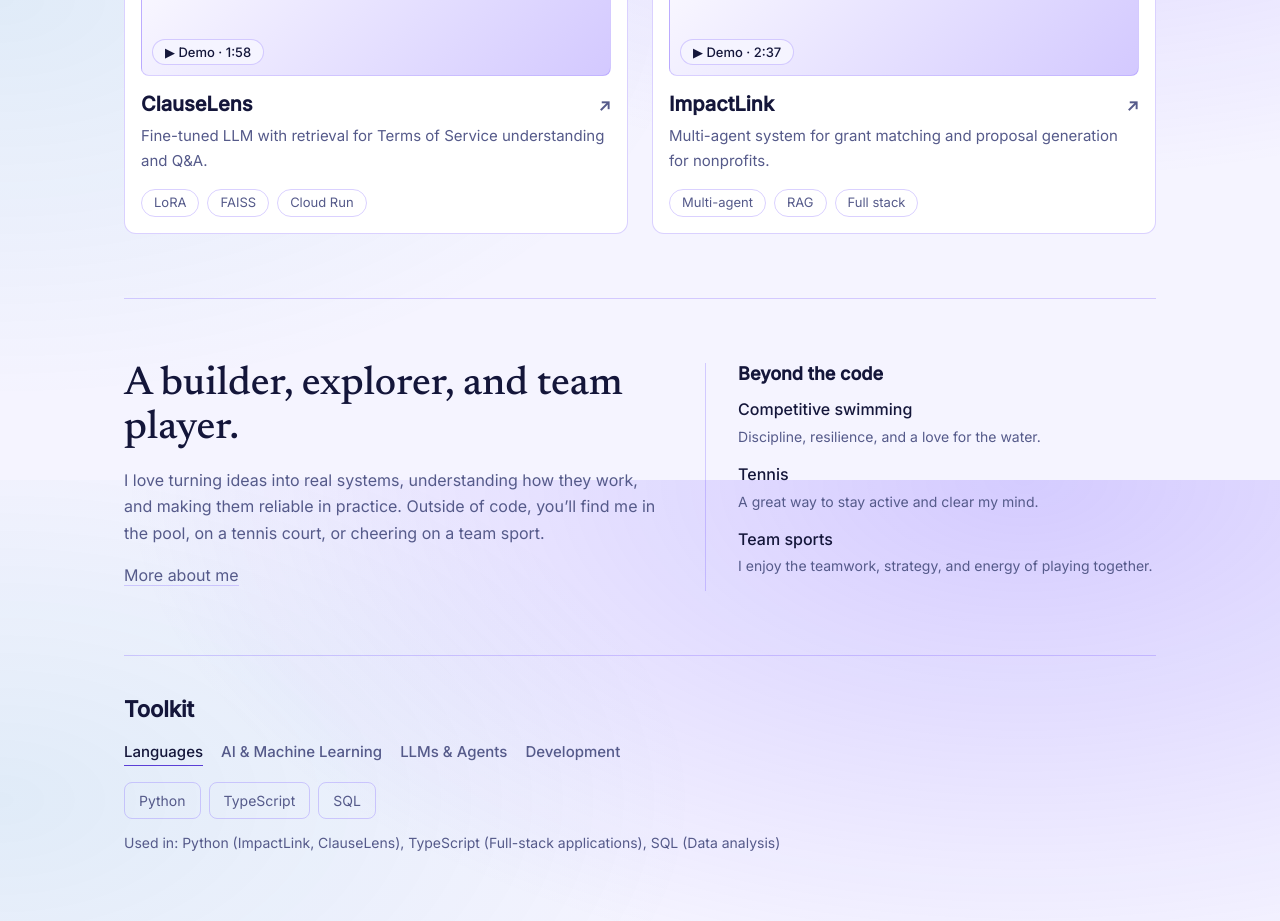
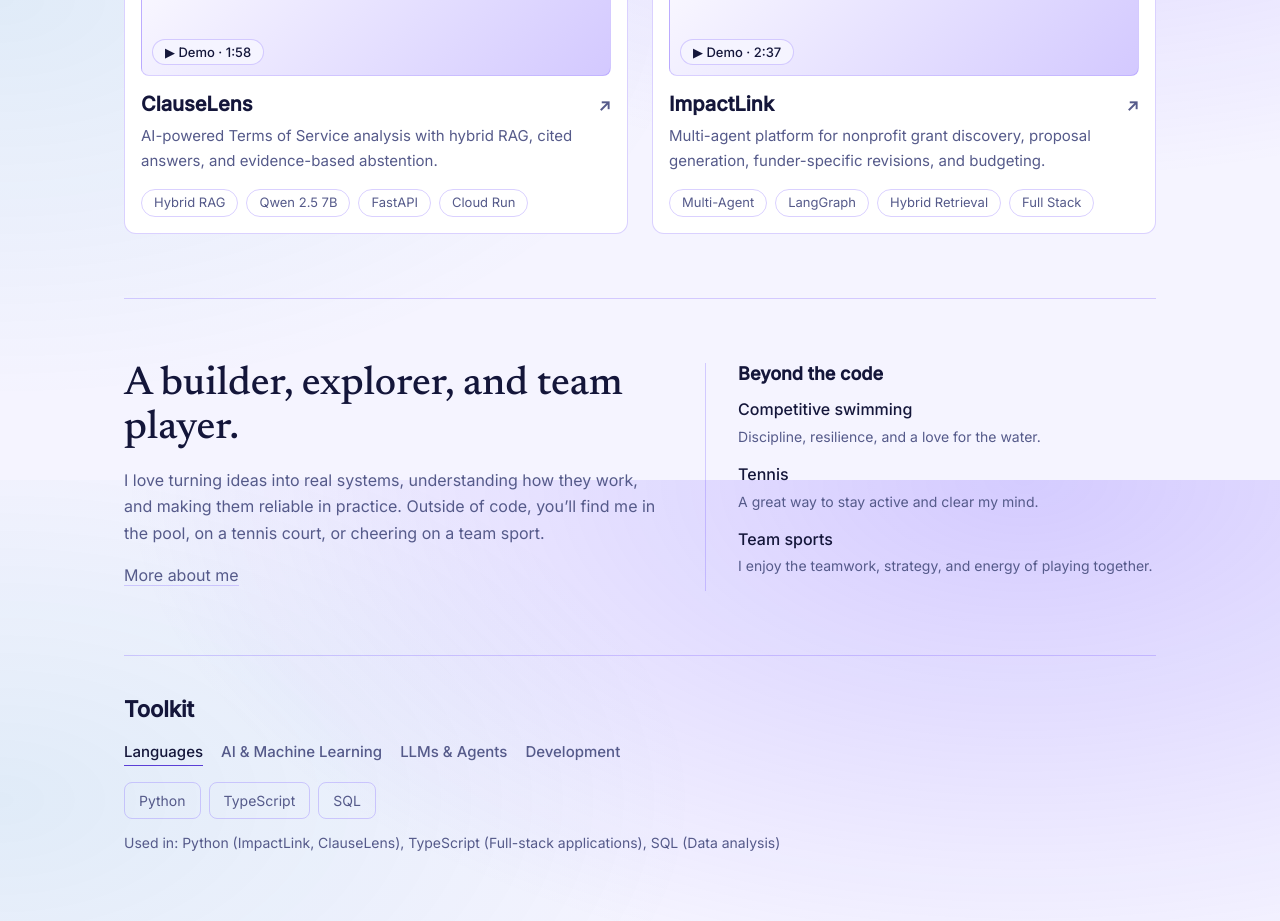
Before and after one commit to aarushi211/Portfolio, a Next.js app: page / in a window 1280 px wide. Shown: the part 1120-2041 px from the top of the page. Built offline with nearby package versions, Linux system fonts and the light colour scheme.

Commit message:
updated impactlink and clauselens details

```diff
--- a/src/data/projects/clauselens.ts
+++ b/src/data/projects/clauselens.ts
@@ -5,43 +5,55 @@ export const clauselens: Project = {
     slug: "clauselens",
     name: "ClauseLens",
     featured: true,
-    demoLength: "1:58",
+    demoLength: "1:58", // Verify against the uploaded YouTube video
 
     desc:
-        "Fine-tuned LLM with retrieval for Terms of Service understanding and Q&A.",
+        "AI-powered Terms of Service analysis with hybrid RAG, cited answers, and evidence-based abstention.",
 
-    tags: ["LoRA", "FAISS", "Cloud Run"],
+    tags: [
+        "Hybrid RAG",
+        "Qwen 2.5 7B",
+        "FastAPI",
+        "Cloud Run",
+    ],
+
     cats: ["RAG", "LLM & Agents"],
 
     github:
         "https://github.com/aarushi211/ClauseLens",
+
     live:
         "https://tos-summarization.vercel.app/",
 
-    demoVideo: "https://youtu.be/eazhCX62HJ8?si=3VGlTZdEcJmnP1ab",
+    demoVideo:
+        "https://youtu.be/eazhCX62HJ8",
 
     overview:
-        "ClauseLens helps users understand lengthy Terms of Service agreements through concise summaries and document-grounded questions and answers.",
+        "ClauseLens helps users understand complex Terms of Service agreements through clause analysis and document-grounded Q&A. It retrieves relevant passages, generates answers with inspectable source references, and abstains when sufficient supporting evidence is unavailable. The application uses a fine-tuned, quantized 7B language model designed to support CPU-only inference.",
 
     arch: [
         [
             "Document ingestion",
-            "Extract and prepare text from Terms of Service documents.",
+            "Extract text from uploaded PDFs and prepare structure-aware chunks with source metadata.",
         ],
         [
-            "Retrieval",
-            "Retrieve relevant passages using FAISS-based semantic search and reranking.",
+            "Hybrid retrieval",
+            "Combine dense vector search and BM25 using reciprocal rank fusion, followed by cross-encoder reranking.",
         ],
         [
-            "Language model",
-            "Use a fine-tuned, quantized language model to generate responses from relevant context.",
+            "Evidence-grounded generation",
+            "Extract supporting evidence before generating cited answers, with an abstention path for insufficient context.",
         ],
         [
-            "Deployment",
-            "Run the application using a CPU-friendly model on Google Cloud Run.",
+            "Quantized LLM inference",
+            "Run a legal-task fine-tuned Qwen 2.5 7B model in GGUF format using llama.cpp, with CPU-only execution support.",
+        ],
+        [
+            "Application & deployment",
+            "Connect a Next.js frontend to a FastAPI backend with streaming responses, authentication, document processing, and Google Cloud Run deployment.",
         ],
     ],
 
     learnings:
-        "Explored retrieval quality, fine-tuning, quantization, and the practical constraints of CPU-based LLM deployment.",
+        "Explored hybrid retrieval, evidence-grounded generation, fine-tuning, and 4-bit quantization. Evaluated retrieval and answer quality while navigating CPU inference latency, cloud cold starts, and the limitations of citation-based grounding.",
 };
--- a/src/data/projects/impactlink.ts
+++ b/src/data/projects/impactlink.ts
@@ -8,44 +8,59 @@ export const impactlink: Project = {
     demoLength: "2:37",
 
     desc:
-        "Multi-agent system for grant matching and proposal generation for nonprofits.",
+        "Multi-agent platform for nonprofit grant discovery, proposal generation, funder-specific revisions, and budgeting.",
 
-    tags: ["Multi-agent", "RAG", "Full stack"],
+    tags: [
+        "Multi-Agent",
+        "LangGraph",
+        "Hybrid Retrieval",
+        "Full Stack",
+    ],
+
     cats: ["LLM & Agents", "RAG"],
 
     github:
         "https://github.com/aarushi211/ImpactLink",
+
     live:
         "https://impactlink-cbfc5.web.app/",
 
-    // Add your YouTube URL once uploaded
-    demoVideo: "https://youtu.be/sJPHl2RzuEE?si=arjfHAnZIsXi8Pkl",
+    demoVideo:
+        "https://youtu.be/sJPHl2RzuEE",
 
     overview:
-        "ImpactLink helps nonprofits discover relevant funding opportunities and prepare grant proposals. It combines retrieval, grant matching, AI-assisted proposal generation, and human review.",
+        "ImpactLink is an AI-powered grant preparation platform that helps nonprofits move from an initial project idea toward a grant application. It combines grant discovery, guided multi-agent proposal drafting, funder-specific gap analysis, targeted revisions, and budget preparation. Human review is integrated throughout the workflow, allowing users to refine and approve AI-generated content.",
 
     arch: [
         [
-            "Grant discovery",
-            "Search funding opportunities using keyword and semantic retrieval.",
+            "Grant discovery & ranking",
+            "Retrieve funding opportunities using semantic search with PostgreSQL pgvector, followed by AI-based relevance reranking and eligibility checks.",
         ],
         [
-            "Ranking",
-            "Combine retrieval signals and refine grant relevance.",
+            "Multi-agent proposal generation",
+            "Orchestrate guided information collection, section-by-section drafting, evaluation, and revision using LangGraph workflows.",
         ],
         [
-            "Proposal generation",
-            "Generate proposal sections using an AI-assisted workflow.",
+            "Funder-specific improvements",
+            "Analyze uploaded proposals against grant requirements, identify gaps, and generate targeted revisions with side-by-side comparisons.",
         ],
         [
-            "Human review",
-            "Review, revise, and export proposal drafts.",
+            "Budget preparation",
+            "Translate user-provided cost assumptions into structured budgets using deterministic Python calculations, with AI-assisted adjustments.",
+        ],
+        [
+            "Human review & consistency",
+            "Support proposal editing, consistency checks, review checkpoints, saved drafts, and PDF export.",
+        ],
+        [
+            "Full-stack application",
+            "Connect a React frontend to FastAPI services, with PostgreSQL for persistent workflows and Firebase for authentication and file storage.",
         ],
     ],
 
     results:
-        "Won first place at the USC × Techstars Startup Weekend. The prototype can generate multi-section proposal drafts in minutes.",
+        "Won the Social category at Trojan Hacks. Independently expanded the original hackathon project into a full-stack prototype supporting grant discovery, proposal development, funder-specific revisions, and budget preparation.",
 
     learnings:
-        "Explored the trade-offs between retrieval relevance, ranking, automated drafting, and keeping users involved in the review process.",
+        "Explored multi-agent orchestration, retrieval and ranking quality, stateful workflows, and human-in-the-loop review. Designed deterministic budget calculations alongside AI-assisted drafting, balancing automation with user control, consistency, and traceability.",
 };
```
